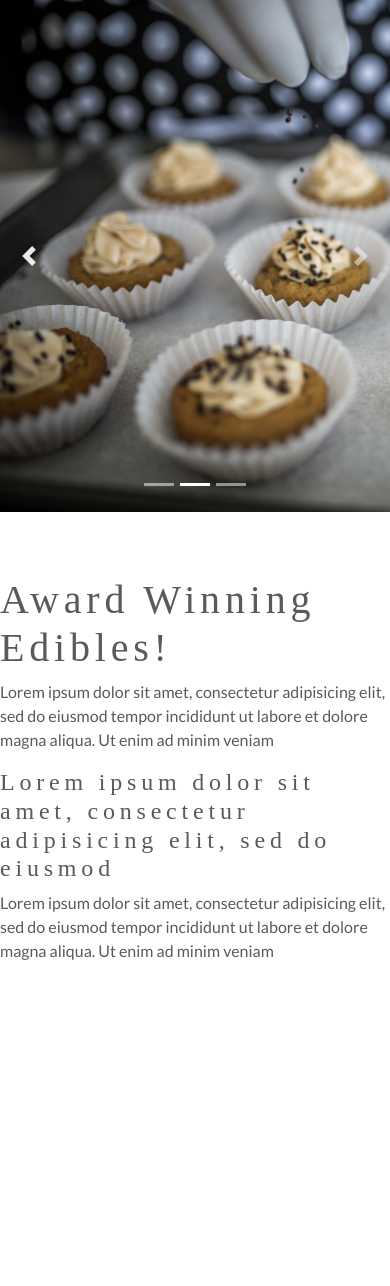
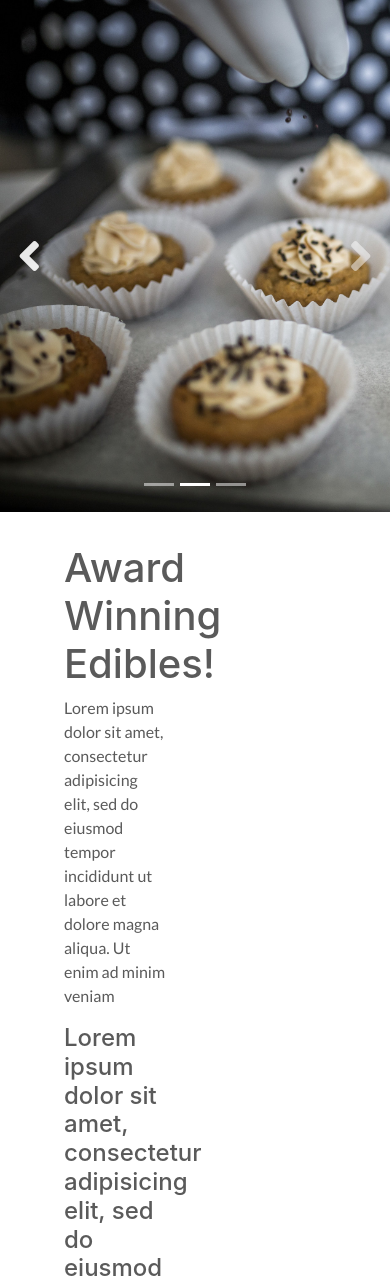
Before and after one commit to Noonmoon/cannabis-business-website, a plain HTML site: page index.html in a window 390 px wide. Shown: the top 1286 px of the page. Before the commit the page ends 979 px from the top, so only its background shows below. Drawn offline with nearby package versions, Linux system fonts and the light colour scheme; a web font is replaced by a local one.

Commit message:
new arrows and global class changes

```diff
--- a/index.html
+++ b/index.html
@@ -3,6 +3,7 @@
 <head>
   <link rel="stylesheet" href="https://stackpath.bootstrapcdn.com/bootstrap/4.3.1/css/bootstrap.min.css" integrity="sha384-ggOyR0iXCbMQv3Xipma34MD+dH/1fQ784/j6cY/iJTQUOhcWr7x9JvoRxT2MZw1T" crossorigin="anonymous">
   <link href="https://fonts.googleapis.com/css?family=Lato|Suranna" rel="stylesheet">
+  <link rel="stylesheet" href="https://use.fontawesome.com/releases/v5.7.2/css/all.css" integrity="sha384-fnmOCqbTlWIlj8LyTjo7mOUStjsKC4pOpQbqyi7RrhN7udi9RwhKkMHpvLbHG9Sr" crossorigin="anonymous">
   <link rel="stylesheet" type="text/css" href="./style.css">
   <title>Northern Nugs</title>
 </head>
@@ -46,23 +47,26 @@
         </div>
       </div>
       <a class="carousel-control-prev" href="#myCarousel" role="button" data-slide="prev">
-        <span class="carousel-control-prev-icon" aria-hidden="true"></span>
+        <i class="fas fa-angle-left fa-3x"></i>
         <span class="sr-only">Previous</span>
       </a>
       <a class="carousel-control-next" href="#myCarousel" role="button" data-slide="next">
-        <span class="carousel-control-next-icon" aria-hidden="true"></span>
+        <i class="fas fa-angle-right fa-3x"></i>
         <span class="sr-only">Next</span>
       </a>
     </div>
 
+    <div class="content about">
       <h1>Award Winning Edibles!</h1>
       <article>
         <p>Lorem ipsum dolor sit amet, consectetur adipisicing elit, sed do eiusmod
         tempor incididunt ut labore et dolore magna aliqua. Ut enim ad minim veniam</p>
-      <h4 class="quote">Lorem ipsum dolor sit amet, consectetur adipisicing elit, sed do eiusmod</h4>
+        <h4>Lorem ipsum dolor sit amet, consectetur adipisicing elit, sed do eiusmod</h4>
         <p>Lorem ipsum dolor sit amet, consectetur adipisicing elit, sed do eiusmod
         tempor incididunt ut labore et dolore magna aliqua. Ut enim ad minim veniam</p>
       </article>
+    </div>
+
   </main>
   <script src="https://code.jquery.com/jquery-3.3.1.slim.min.js" integrity="sha384-q8i/X+965DzO0rT7abK41JStQIAqVgRVzpbzo5smXKp4YfRvH+8abtTE1Pi6jizo" crossorigin="anonymous"></script>
   <script src="https://cdnjs.cloudflare.com/ajax/libs/popper.js/1.14.7/umd/popper.min.js" integrity="sha384-UO2eT0CpHqdSJQ6hJty5KVphtPhzWj9WO1clHTMGa3JDZwrnQq4sF86dIHNDz0W1" crossorigin="anonymous"></script>
--- a/style.css
+++ b/style.css
@@ -6,7 +6,7 @@ body {
   color: #5a5a5a;
 }
 
-h1, h2, h3, h4, h5, h6 {
+h1 h2 h3 h4 h5 h6 {
   font-family: 'Suranna', serif;
   letter-spacing: 0.3rem;
 }
@@ -26,12 +26,7 @@ p {
 
 /* Carousel base class */
 .carousel {
-  margin-bottom: 4rem;
-}
-/* Since positioning the image, we need to help out the caption */
-.carousel-caption {
-  bottom: 3rem;
-  z-index: 10;
+  margin-bottom: 2rem;
 }
 
 /* Declare heights because of positioning of img element */
@@ -49,24 +44,29 @@ p {
 }
 
 
+/* CONTENT
+-------------------------------------------------- */
+
+.about {
+  margin-left: 4rem;
+  margin-right: 14rem;
+}
+
+
+
 /* RESPONSIVE CSS
 -------------------------------------------------- */
-
-@media (min-width: 40em) {
-  /* Bump up size of carousel content */
-  .carousel-caption p {
-    margin-bottom: 1.25rem;
-    font-size: 1.25rem;
-    line-height: 1.4;
-  }
-
-  .featurette-heading {
-    font-size: 50px;
+@media screen and (max-width: 785px) {
+  .carousel {
+    width: 100%;
+    height: 30%
   }
 }
 
+@media (min-width: 40em) {
+
+}
+
 @media (min-width: 62em) {
-  .featurette-heading {
-    margin-top: 7rem;
-  }
+
 }
```
Lines whose indentation alone changed are shown as unchanged.
